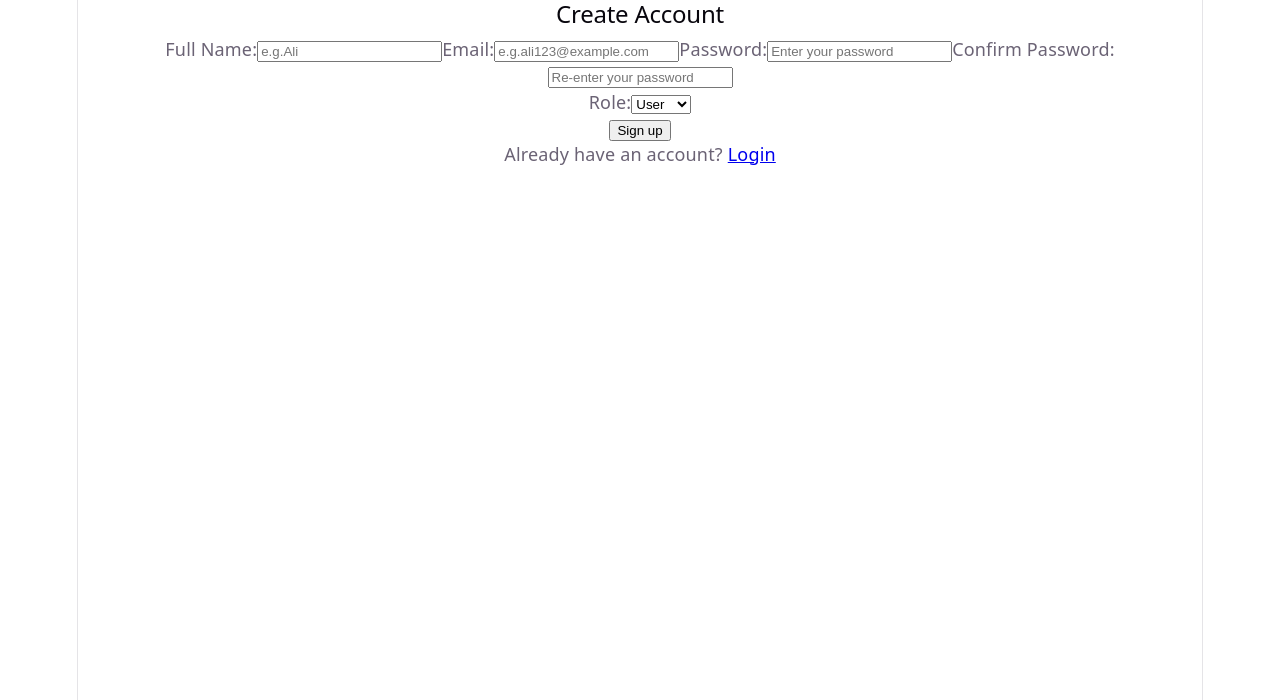
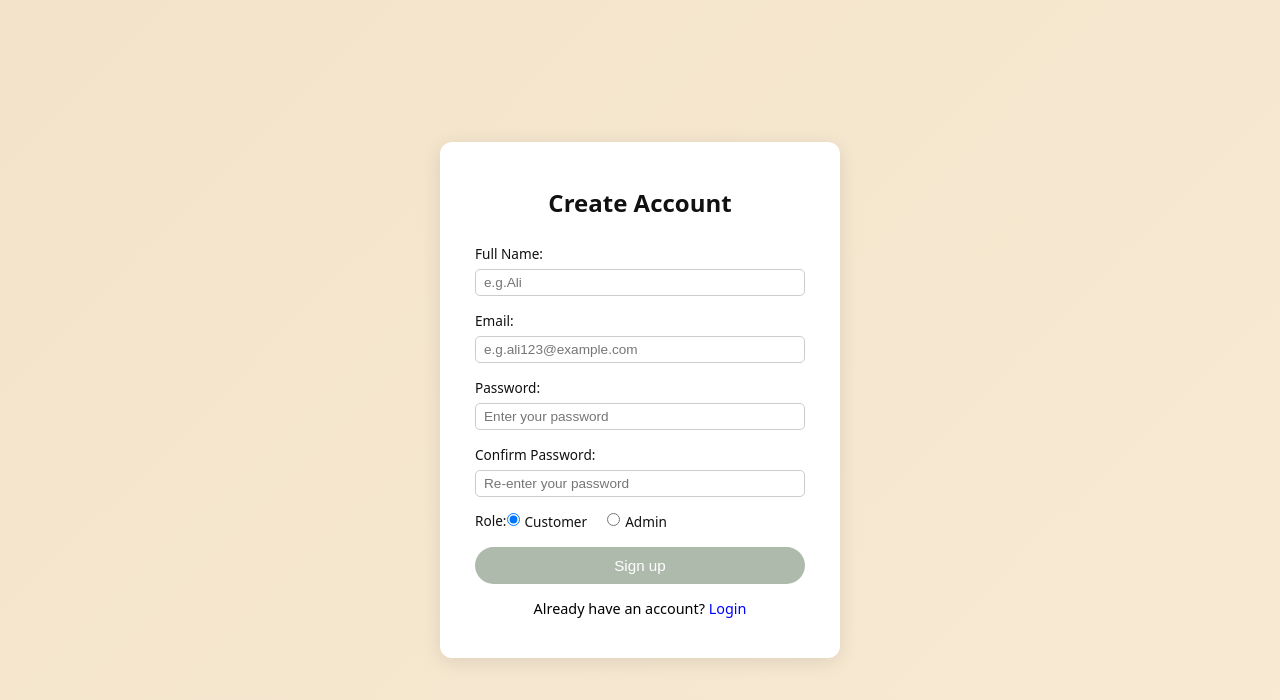
Before and after one commit to Eisha373/Bitezone, a React (Vite) app: page /signup in a window 1280 px wide. Shown: the top 700 px of the page. Built offline with nearby package versions, Linux system fonts and the light colour scheme.

Commit message:
Style auth pages (Login, Signup, Logout) with card layout, background image, and round buttons

```diff
--- a/src/App.jsx
+++ b/src/App.jsx
@@ -1,6 +1,8 @@
 import {BrowserRouter,Routes,Route} from "react-router-dom";
 import {Login} from"./pages/auth/Login";
 import {Signup} from"./pages/auth/Signup";
+import {Logout} from"./pages/auth/Logout";
+import "./auth.css";
 
 function App()
 {
@@ -10,6 +12,8 @@ function App()
 <Routes>
   <Route path="/login" element={<Login/>}/>
   <Route path="/signup" element={<Signup/>}/>
+  <Route path="/logout" element={<Logout/>}/>
+
   </Routes>
   </BrowserRouter>
   );
--- /dev/null
+++ b/src/auth.css
@@ -0,0 +1,153 @@
+.auth-container{
+    display:flex;
+    justify-content:center;
+    align-items:center;
+    min-height:100vh;
+    background: linear-gradient(135deg, #f3e3cb, #f8ead3);   /* gradient */
+    padding:20px;
+}
+.auth-logo {
+  width: 60px;
+  height: 60px;
+  display: block;
+  margin: 0 auto 15px;
+}
+.auth-card {
+  background-color: #ffffff;
+  padding: 40px 35px;
+  border-radius: 12px;
+  box-shadow: 0 4px 20px rgba(0, 0, 0, 0.1);
+  width: 100%;
+  max-width: 400px;
+}
+
+.auth-card h2{
+    margin-top:4px;
+    text-align:center;
+    margin-bottom:15px;
+    color:#121111;
+    font-size:1.5em;
+}
+
+.auth-card form{
+    display:flex;
+    flex-direction:column;
+}
+
+.auth-card label{
+    margin-top:10px;
+    margin-bottom:6px;
+    color:#121111;
+    font-size:0.85rem;
+    font-weight:500;
+
+}
+.auth-card input{
+    margin-bottom:5px;
+    padding:5px 8px;
+    border-radius:5px;
+    border:1px solid #ccc;
+    font-size:0.85rem;
+    outline:none;
+    transition:border-color 0.1s ease;
+}
+
+.auth-card input:focus,
+.auth-card select:focus{
+    border-color:blue;
+}
+.auth-card button[type="submit"]{
+    margin-top:10px;
+    padding:10px 12px;
+    border-radius:25px;
+    border:none;
+    background-color:#aebbac;
+    color:white;
+    font-size:0.95rem;
+    cursor:pointer;
+    transition:background-color 0.1s ease;
+}
+.role-based-selector p {
+  margin-top: 15px;
+  margin-bottom: 8px;
+  font-size: 0.9rem;
+  color: #444;
+  font-weight: 500;
+}
+
+.radio-label {
+  display: inline-flex;
+  align-items: center;
+  gap: 5px;
+  margin-right: 20px;
+  font-weight: normal;
+  cursor: pointer;
+}
+
+.radio-label input[type="radio"] {
+  width: auto;
+  display: inline-block;
+}
+
+.auth-card button[type="submit"]:hover{
+    background-color:#6372fc;
+}
+
+.auth-card p{
+    margin-top:15px;
+    text-align:center;
+    font-size:0.9rem;
+    color:black;
+}
+
+.auth-card p a,
+.auth-card p a:visited{
+    color:blue;
+    text-decoration:none;
+    font-weight:500;
+}
+.auth-card p a:hover {
+  text-decoration: underline;
+}
+
+.logout-actions{
+display:flex;
+gap:12px;
+margin-top:25px;
+}
+.logout-actions button{
+    flex:1;
+    margin-left:4px;
+    margin-right:4px;
+    padding:12px;
+    border-radius:25px;
+    border:0.5px solid #ccc;
+    font-size:0.85rem;
+    outline:none;
+    transition:border-color 0.2s ease;
+    font-weight:600;
+}
+.logout-actions button:first-child{
+    background-color:#aebbac;
+    color:#121111;
+}
+.logout-actions button:first-child:hover{
+    background-color:#6372fc;
+    color:white;
+}
+
+.logout-actions button:last-child{
+    background-color:#aebbac;
+    color:#121111;
+}
+.logout-actions button:last-child:hover{
+    background-color:#6372fc;
+    color:white;
+}
+
+.auth-logo {
+  width: 60px;
+  height: 60px;
+  display: block;
+  margin: 0 auto 15px;
+}
--- a/src/index.css
+++ b/src/index.css
@@ -1,111 +1,9 @@
-:root {
-  --text: #6b6375;
-  --text-h: #08060d;
-  --bg: #fff;
-  --border: #e5e4e7;
-  --code-bg: #f4f3ec;
-  --accent: #aa3bff;
-  --accent-bg: rgba(170, 59, 255, 0.1);
-  --accent-border: rgba(170, 59, 255, 0.5);
-  --social-bg: rgba(244, 243, 236, 0.5);
-  --shadow:
-    rgba(0, 0, 0, 0.1) 0 10px 15px -3px, rgba(0, 0, 0, 0.05) 0 4px 6px -2px;
-
-  --sans: system-ui, 'Segoe UI', Roboto, sans-serif;
-  --heading: system-ui, 'Segoe UI', Roboto, sans-serif;
-  --mono: ui-monospace, Consolas, monospace;
-
-  font: 18px/145% var(--sans);
-  letter-spacing: 0.18px;
-  color-scheme: light dark;
-  color: var(--text);
-  background: var(--bg);
-  font-synthesis: none;
-  text-rendering: optimizeLegibility;
-  -webkit-font-smoothing: antialiased;
-  -moz-osx-font-smoothing: grayscale;
-
-  @media (max-width: 1024px) {
-    font-size: 16px;
-  }
-}
-
-@media (prefers-color-scheme: dark) {
-  :root {
-    --text: #9ca3af;
-    --text-h: #f3f4f6;
-    --bg: #16171d;
-    --border: #2e303a;
-    --code-bg: #1f2028;
-    --accent: #c084fc;
-    --accent-bg: rgba(192, 132, 252, 0.15);
-    --accent-border: rgba(192, 132, 252, 0.5);
-    --social-bg: rgba(47, 48, 58, 0.5);
-    --shadow:
-      rgba(0, 0, 0, 0.4) 0 10px 15px -3px, rgba(0, 0, 0, 0.25) 0 4px 6px -2px;
-  }
-
-  #social .button-icon {
-    filter: invert(1) brightness(2);
-  }
+* {
+  margin: 0;
+  padding: 0;
+  box-sizing: border-box;
 }
 
 body {
-  margin: 0;
+  font-family: system-ui, 'Segoe UI', Roboto, sans-serif;
 }
-
-#root {
-  width: 1126px;
-  max-width: 100%;
-  margin: 0 auto;
-  text-align: center;
-  border-inline: 1px solid var(--border);
-  min-height: 100svh;
-  display: flex;
-  flex-direction: column;
-  box-sizing: border-box;
-}
-
-h1,
-h2 {
-  font-family: var(--heading);
-  font-weight: 500;
-  color: var(--text-h);
-}
-
-h1 {
-  font-size: 56px;
-  letter-spacing: -1.68px;
-  margin: 32px 0;
-  @media (max-width: 1024px) {
-    font-size: 36px;
-    margin: 20px 0;
-  }
-}
-h2 {
-  font-size: 24px;
-  line-height: 118%;
-  letter-spacing: -0.24px;
-  margin: 0 0 8px;
-  @media (max-width: 1024px) {
-    font-size: 20px;
-  }
-}
-p {
-  margin: 0;
-}
-
-code,
-.counter {
-  font-family: var(--mono);
-  display: inline-flex;
-  border-radius: 4px;
-  color: var(--text-h);
-}
-
-code {
-  font-size: 15px;
-  line-height: 135%;
-  padding: 4px 8px;
-  background: var(--code-bg);
-}
--- a/src/pages/auth/Login.jsx
+++ b/src/pages/auth/Login.jsx
@@ -1,9 +1,13 @@
-import {Link} from "react-router-dom"
+import {Link} from "react-router-dom";
+import "../../auth.css";
+
 export function Login(){
     return(
         <div className="auth-container">
             <div className="auth-card">
-            <h2>Login</h2>
+         <img src="/images/logo.png" alt="Bitezone Logo" className="auth-logo" />
+            <div className="auth-card">
+            <h2>Welcome to Bitezone 🍔</h2>
             <form>
                 <label htmlFor="email">Email:</label>
                 <input type="email" id="email" placeholder="Email" required/>
@@ -14,5 +18,6 @@ export function Login(){
             <p>Don't have an account? <Link to="/signup">Sign up</Link></p>
         </div>
         </div>
+        </div>
     );
 }
--- a/src/pages/auth/Logout.jsx
+++ b/src/pages/auth/Logout.jsx
@@ -0,0 +1,27 @@
+import {useNavigate} from "react-router-dom";
+import "../../auth.css";
+
+export function Logout(){
+
+    const navigate = useNavigate();
+
+    function handleConfirmLogout(){
+      localStorage.removeItem("user");
+      navigate("./login");
+    }
+    function handleCancelLogout(){
+        navigate(-1);
+    }
+    return(
+        <div className="auth-container">
+            <div className="auth-card">
+            <p>Are you sure you want to logout?</p>
+            <div className="logout-actions">
+            <button onClick={handleCancelLogout}>Cancel</button>
+            <button onClick={handleConfirmLogout}>Confirm</button>
+        </div>
+        </div>
+        </div>
+
+    );
+}
--- a/src/pages/auth/Signup.jsx
+++ b/src/pages/auth/Signup.jsx
@@ -1,4 +1,6 @@
-import {Link} from "react-router-dom"
+import {Link} from "react-router-dom";
+import "../../auth.css";
+
 export function Signup(){
     return(
 <div className="auth-container">
@@ -15,10 +17,14 @@ export function Signup(){
                     <input type="password" id="confirm-password" placeholder="Re-enter your password"required/>
                     <div className="role-based-selector">
                     <label htmlFor="role">Role:</label>
-                    <select id="role" defaultValue="user">
-                        <option value="user">User</option>
-                        <option value="admin">Admin</option>
-                    </select>
+                    <label className="radio-label">
+                  <input type="radio" name="role" value="customer" defaultChecked />
+                   Customer
+                    </label>
+                 <label className="radio-label">
+                 <input type="radio" name="role" value="admin" />
+                    Admin
+                  </label>
                     </div>
                     <button type="submit">Sign up</button>
                 </form>
```
Also changed, not shown: src/assets/background-image.jpg (added).
